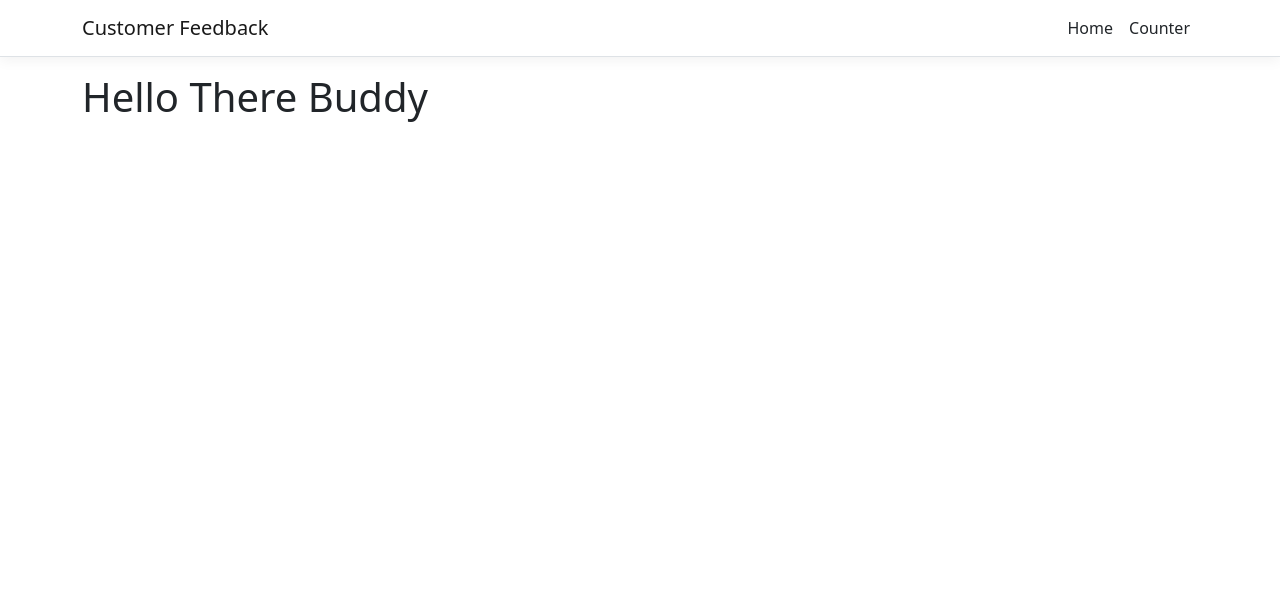
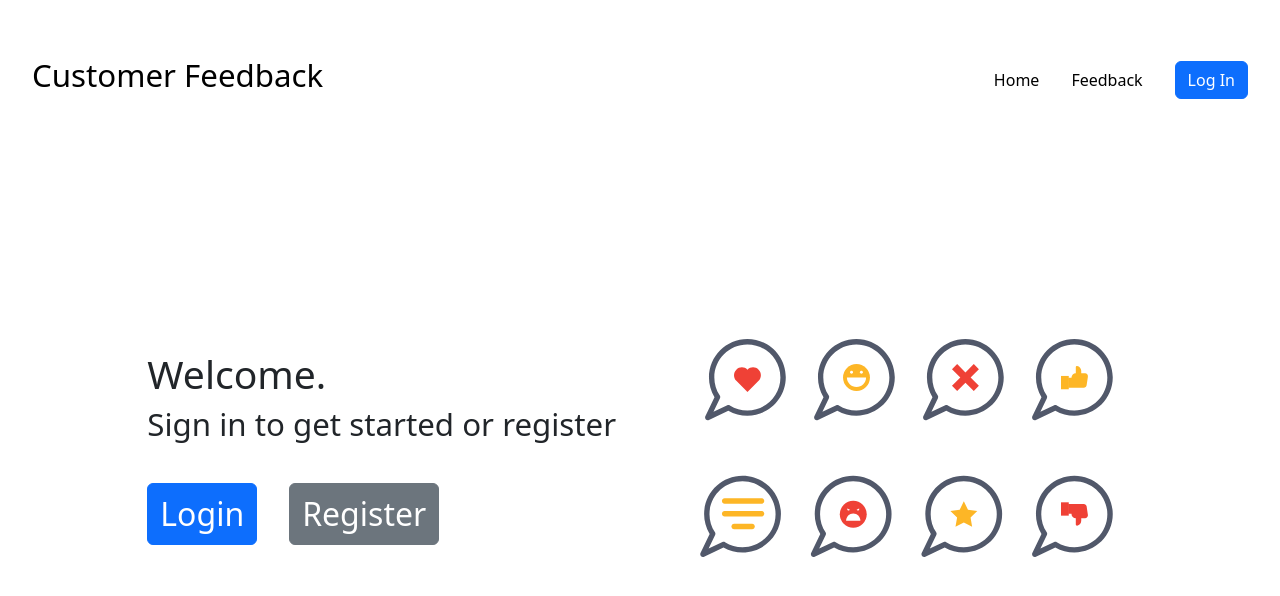
Before and after one commit to michael-duren/customerfeedback, a React (Create React App) app in the folder ClientApp/: page / in a window 1280 px wide. Shown: the top 596 px of the page. Built offline with nearby package versions, Linux system fonts and the light colour scheme.

Commit message:
setup home page

```diff
--- a/ClientApp/src/components/Counter.js
+++ /dev/null
@@ -1,31 +0,0 @@
-import React, { Component } from 'react';
-
-export class Counter extends Component {
-  static displayName = Counter.name;
-
-  constructor(props) {
-    super(props);
-    this.state = { currentCount: 0 };
-    this.incrementCounter = this.incrementCounter.bind(this);
-  }
-
-  incrementCounter() {
-    this.setState({
-      currentCount: this.state.currentCount + 1
-    });
-  }
-
-  render() {
-    return (
-      <div>
-        <h1>Counter</h1>
-
-        <p>This is a simple example of a React component.</p>
-
-        <p aria-live="polite">Current count: <strong>{this.state.currentCount}</strong></p>
-
-        <button className="btn btn-primary" onClick={this.incrementCounter}>Increment</button>
-      </div>
-    );
-  }
-}
--- a/ClientApp/src/components/FetchData.js
+++ /dev/null
@@ -1,59 +0,0 @@
-import React, { Component } from 'react';
-
-export class FetchData extends Component {
-  static displayName = FetchData.name;
-
-  constructor(props) {
-    super(props);
-    this.state = { forecasts: [], loading: true };
-  }
-
-  componentDidMount() {
-    this.populateWeatherData();
-  }
-
-  static renderForecastsTable(forecasts) {
-    return (
-      <table className="table table-striped" aria-labelledby="tableLabel">
-        <thead>
-          <tr>
-            <th>Date</th>
-            <th>Temp. (C)</th>
-            <th>Temp. (F)</th>
-            <th>Summary</th>
-          </tr>
-        </thead>
-        <tbody>
-          {forecasts.map(forecast =>
-            <tr key={forecast.date}>
-              <td>{forecast.date}</td>
-              <td>{forecast.temperatureC}</td>
-              <td>{forecast.temperatureF}</td>
-              <td>{forecast.summary}</td>
-            </tr>
-          )}
-        </tbody>
-      </table>
-    );
-  }
-
-  render() {
-    let contents = this.state.loading
-      ? <p><em>Loading...</em></p>
-      : FetchData.renderForecastsTable(this.state.forecasts);
-
-    return (
-      <div>
-        <h1 id="tableLabel">Weather forecast</h1>
-        <p>This component demonstrates fetching data from the server.</p>
-        {contents}
-      </div>
-    );
-  }
-
-  async populateWeatherData() {
-    const response = await fetch('weatherforecast');
-    const data = await response.json();
-    this.setState({ forecasts: data, loading: false });
-  }
-}
--- a/ClientApp/src/components/Layout.js
+++ b/ClientApp/src/components/Layout.js
@@ -1,12 +1,11 @@
-import React from 'react';
-import { Container } from 'reactstrap';
+import './Layout.styles.css';
 import NavMenu from './NavMenu.tsx';
 
 export default function Layout({ children }) {
   return (
-    <div>
+    <div className="top-container">
       <NavMenu />
-      <Container tag="main">{children}</Container>
+      <div className="layout-content">{children}</div>
     </div>
   );
 }
--- /dev/null
+++ b/ClientApp/src/components/Layout.styles.css
@@ -0,0 +1,10 @@
+/* .top-container {
+  height: 100%;
+  min-height: 100vh;
+} */
+
+/* .layout-content {
+  display: flex;
+  flex-flow: column;
+  height: 100%;
+} */
--- a/ClientApp/src/components/NavMenu.css
+++ b/ClientApp/src/components/NavMenu.css
@@ -1,18 +1,32 @@
-a.navbar-brand {
-  white-space: normal;
-  text-align: center;
-  word-break: break-all;
+header {
+  height: 20vh;
+  display: flex;
+  align-items: center;
+  flex-wrap: wrap;
+  padding: 0 2rem;
+  border-radius: 2rem;
+  margin: 0;
 }
 
-html {
-  font-size: 14px;
+nav {
+  flex: 1;
+  display: flex;
+  align-items: center;
+  justify-content: space-between;
 }
-@media (min-width: 768px) {
-  html {
-    font-size: 16px;
-  }
+
+.logo {
+  text-decoration: none;
+  color: black;
 }
 
 .box-shadow {
-  box-shadow: 0 .25rem .75rem rgba(0, 0, 0, .05);
+  box-shadow: 0 0.25rem 0.75rem rgba(0, 0, 0, 0.1);
 }
+
+.navbar-nav {
+  display: flex;
+  align-items: center;
+  flex-direction: row;
+  gap: 2rem;
+}
--- a/ClientApp/src/components/NavMenu.tsx
+++ b/ClientApp/src/components/NavMenu.tsx
@@ -1,52 +1,35 @@
 import { useState } from 'react';
-import {
-  Collapse,
-  Navbar,
-  NavbarBrand,
-  NavbarToggler,
-  NavItem,
-  NavLink,
-} from 'reactstrap';
 import { Link } from 'react-router-dom';
 import './NavMenu.css';
 
 export default function NavMenu() {
   const [toggleNavBar, setToggleNavBar] = useState(false);
 
-  const onToggleNavbar = () => {
+  const onToggleNavbar = (): void => {
     setToggleNavBar(!toggleNavBar);
   };
 
   return (
     <header>
-      <Navbar
-        className="navbar-expand-sm navbar-toggleable-sm ng-white border-bottom box-shadow mb-3"
-        container
-        light
-      >
-        <NavbarBrand tag={Link} to="/">
+      <nav>
+        <Link className="h3 logo" to={'/'}>
           Customer Feedback
-        </NavbarBrand>
-        <NavbarToggler onClick={onToggleNavbar} className="mr-2" />
-        <Collapse
-          className="d-sm-inline-flex flex-sm-row-reverse"
-          isOpen={toggleNavBar}
-          navbar
-        >
-          <ul className="navbar-nav flex-grow">
-            <NavItem>
-              <NavLink tag={Link} className="text-dark" to="/">
-                Home
-              </NavLink>
-            </NavItem>
-            <NavItem>
-              <NavLink tag={Link} className="text-dark" to="/counter">
-                Counter
-              </NavLink>
-            </NavItem>
+        </Link>
+        <div onClick={onToggleNavbar} className="mr-2" />
+        <div>
+          <ul className="navbar-nav">
+            <li>
+              <Link to={'/'}>Home</Link>
+            </li>
+            <li>
+              <Link to={'/feedback'}>Feedback</Link>
+            </li>
+            <li>
+              <button className="btn btn-primary">Log In</button>
+            </li>
           </ul>
-        </Collapse>
-      </Navbar>
+        </div>
+      </nav>
     </header>
   );
 }
--- a/ClientApp/src/custom.css
+++ b/ClientApp/src/custom.css
@@ -1,18 +1,124 @@
-/* Provide sufficient contrast against white background */
-a {
-  color: #0366d6;
+:root {
+  --base-size: 1rem;
+  --scale: 1.25;
+  --h1: calc(var(--h2) * var(--scale));
+  --h2: calc(var(--h3) * var(--scale));
+  --h3: calc(var(--h4) * var(--scale));
+  --h4: calc(var(--h5) * var(--scale));
+  --h5: calc(var(--h6) * var(--scale));
+  --h6: var(--base-size);
+
+  /* colors */
+  --lime: #a4ffa2;
+  --magenta: #f47dda;
+  --magenta50: #f47dda80;
+  --white: #ffffff;
+  --tan: #cec5b4;
+  --teal: #2e6d81;
+  --cyan: #7de6f4;
+  --black: #050d14;
+  --shadow: #050d1480;
+
+  /* fonts */
+  --sans-serif: 'Poppins', sans-serif;
 }
 
-.btn:focus, .btn:active:focus, .btn-link.nav-link:focus, .form-control:focus, .form-check-input:focus {
-  box-shadow: 0 0 0 0.1rem white, 0 0 0 0.25rem #258cfb;
+/* Box sizing rules */
+*,
+*::before,
+*::after {
+  box-sizing: border-box;
+}
+/* Remove default margin */
+body,
+h1,
+h2,
+h3,
+h4,
+p,
+figure,
+blockquote,
+dl,
+ul dd {
+  margin: 0;
+}
+/* Remove list styles on ul, ol elements with a list role, which suggests default styling will be removed */
+ul[role='list'],
+ol[role='list'] {
+  list-style: none;
+}
+/* Set core root defaults */
+html:focus-within {
+  scroll-behavior: smooth;
+}
+/* Set core body defaults */
+body {
+  min-height: 100vh;
+  text-rendering: optimizeSpeed;
+  line-height: 1.5;
+  height: 100%;
+}
+/* A elements that don't have a class get default styles */
+a:not([class]) {
+  text-decoration: none;
+  color: black;
+}
+/* Make images easier to work with */
+img,
+picture {
+  max-width: 100%;
+  display: block;
+}
+/* Inherit fonts for inputs and buttons */
+input,
+button,
+textarea,
+select {
+  font: inherit;
 }
 
-code {
-  color: #E01A76;
+h1,
+.h1 {
+  font-size: var(--h1);
 }
 
-.btn-primary {
-  color: #fff;
-  background-color: #1b6ec2;
-  border-color: #1861ac;
+h2,
+.h2 {
+  font-size: var(--h2);
 }
+
+h3,
+.h3 {
+  font-size: var(--h3);
+}
+
+h4,
+.h4 {
+  font-size: var(--h4);
+}
+
+h5,
+.h5 {
+  font-size: var(--h5);
+}
+
+h6,
+.h6 {
+  font-size: var(--h6);
+}
+
+/* Remove all animations, transitions and smooth scroll for people that prefer not to see them */
+@media (prefers-reduced-motion: reduce) {
+  html:focus-within {
+    scroll-behavior: auto;
+  }
+
+  *,
+  *::before,
+  *::after {
+    animation-duration: 0.01ms !important;
+    animation-iteration-count: 1 !important;
+    transition-duration: 0.01ms !important;
+    scroll-behavior: auto !important;
+  }
+}
--- /dev/null
+++ b/ClientApp/src/pages/FeedBackPage.tsx
@@ -0,0 +1,7 @@
+export default function FeedbackPage() {
+  return (
+    <div>
+      <h1>Feedback</h1>
+    </div>
+  );
+}
--- /dev/null
+++ b/ClientApp/src/pages/HomePage.styles.css
@@ -0,0 +1,27 @@
+.container {
+  margin-top: 6rem;
+}
+
+main {
+  flex: 1;
+  display: flex;
+  padding: 2rem;
+  align-items: center;
+  justify-content: center;
+  height: 100%;
+  gap: 4rem;
+}
+
+.icons {
+  height: 40vh;
+}
+
+.auth-buttons {
+  display: flex;
+  padding-top: 2rem;
+  gap: 2rem;
+}
+
+.auth-button {
+  font-size: 2rem;
+}
--- a/ClientApp/src/pages/HomePage.tsx
+++ b/ClientApp/src/pages/HomePage.tsx
@@ -1,7 +1,25 @@
+import './HomePage.styles.css';
+
 export default function HomePage() {
   return (
-    <div>
-      <h1>Hello There Buddy</h1>
+    <div className="container">
+      <main>
+        <div className="main">
+          <h1 className="h2">Welcome.</h1>
+          <h2 className="h3">Sign in to get started or register</h2>
+          <div className="auth-buttons">
+            <button className="btn auth-button btn-primary">Login</button>
+            <button className="btn auth-button btn-secondary">Register</button>
+          </div>
+        </div>
+        <div className="aside">
+          <img
+            className="icons"
+            src="/assets/feedback-icons.svg"
+            alt="icons of chat bubbles"
+          />
+        </div>
+      </main>
     </div>
   );
 }
```
Also changed, not shown: ClientApp/src/AppRoutes.js (+2 -7 lines), ClientApp/public/assets/feedback-icons.svg (added).
